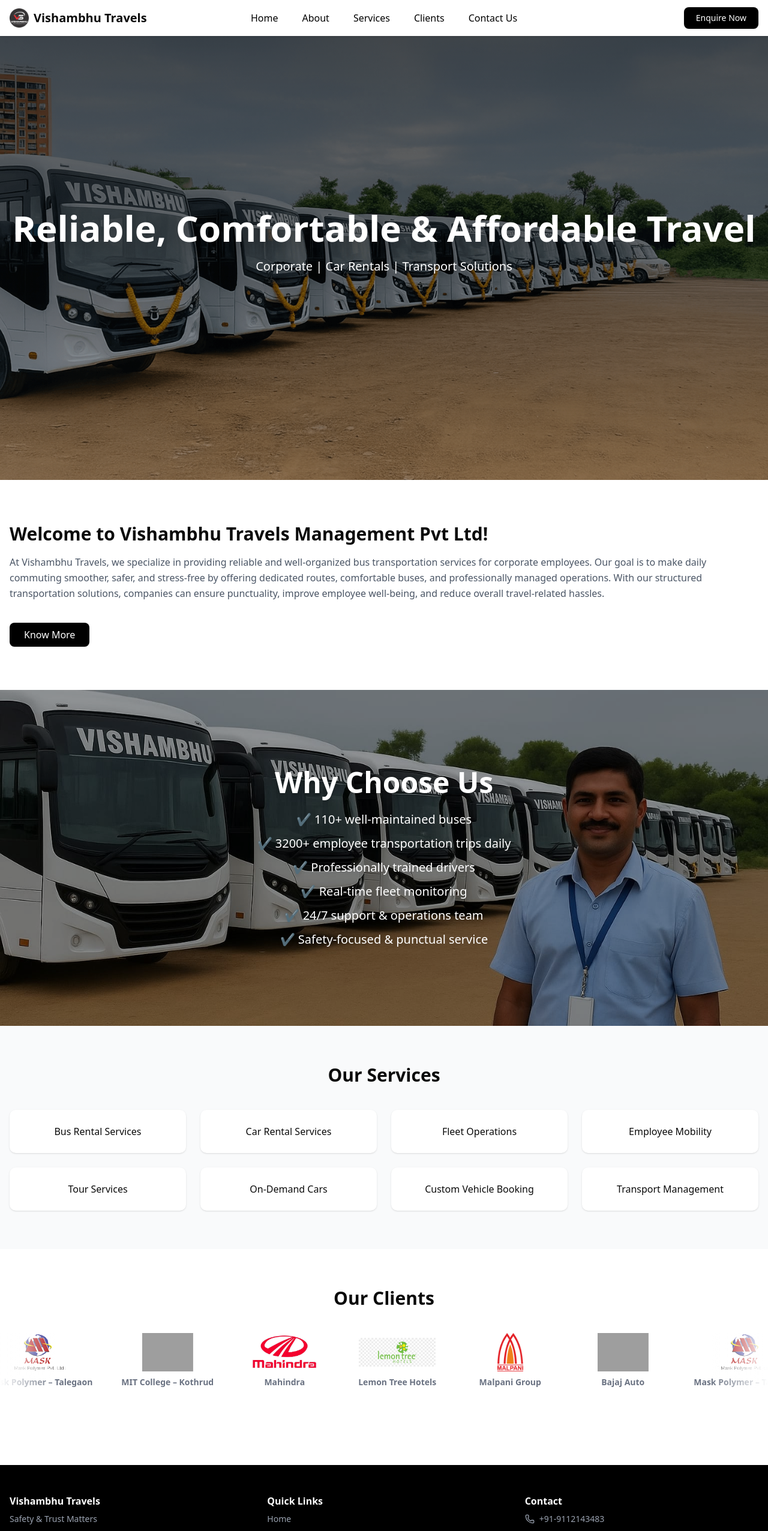
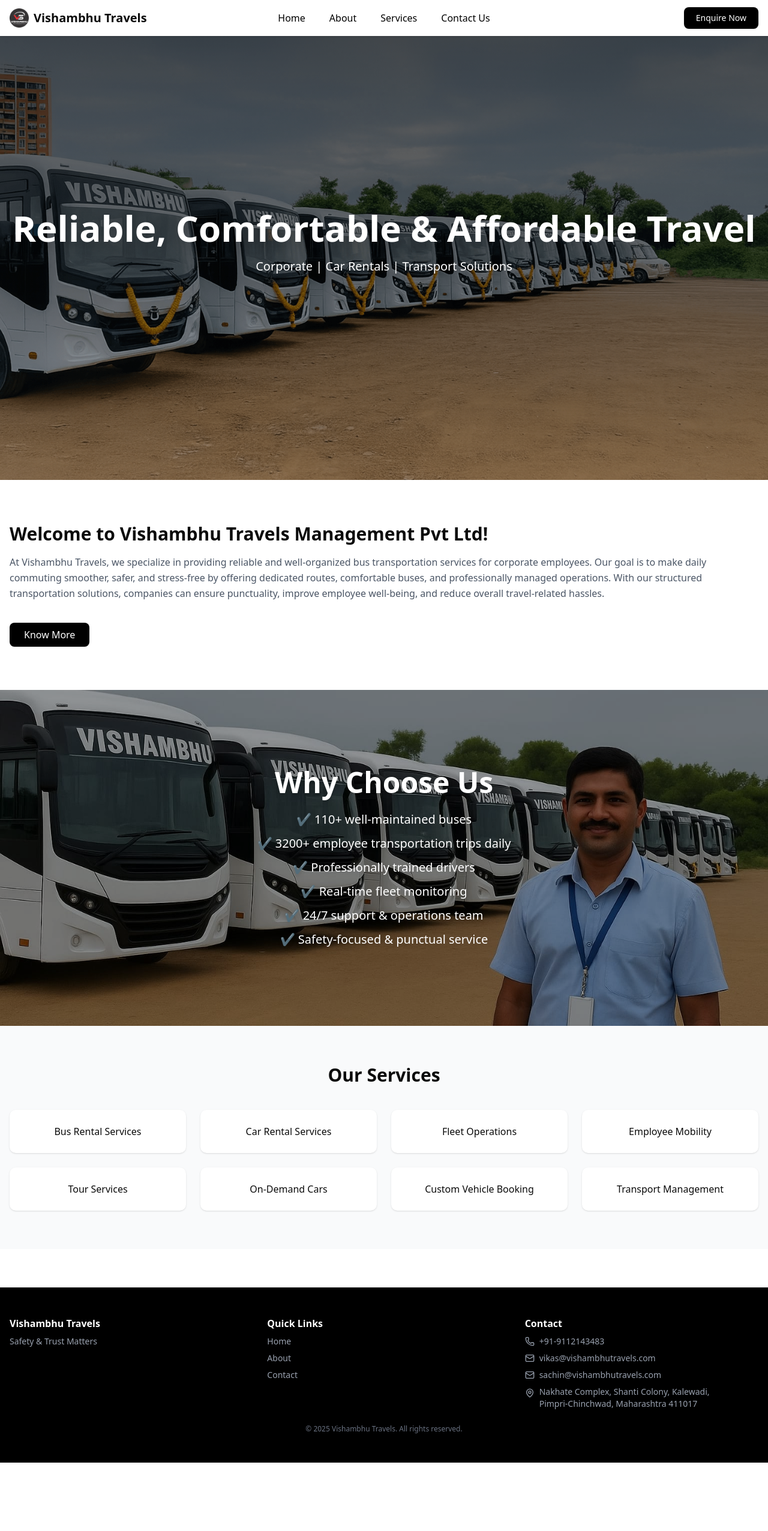
Before and after one commit to Vishambhu-2025/my-personal-project, a Next.js app: page / in a window 1280 px wide. Shown: the top 2552 px of the page at 60% size. After the commit the page ends 2438 px from the top, so only its background shows below. Built offline with nearby package versions, Linux system fonts and the light colour scheme; grey boxes are pictures that could not be loaded.

Commit message:
fix: comment out Clients section in Home page and Navbar for future reference

```diff
--- a/app/page.tsx
+++ b/app/page.tsx
@@ -14,7 +14,7 @@
       <Welcome />
       <WhyChooseUs />
       <Services />
-      <Clients />
+      {/* <Clients /> */}
       <Footer />
     </main>
   );
--- a/components/Navbar.tsx
+++ b/components/Navbar.tsx
@@ -32,7 +32,7 @@
             { label: "Home", link: "#home" },
             { label: "About", link: "#about" },
             { label: "Services", link: "#services" },
-            { label: "Clients", link: "#clients" },
+            // { label: "Clients", link: "#clients" },
             { label: "Contact Us", link: "#contact" },
           ].map((item) => (
             <Link
@@ -74,9 +74,9 @@
             <Link href="#services" onClick={() => setOpen(false)}>
               Services
             </Link>
-            <Link href="#clients" onClick={() => setOpen(false)}>
+            {/* <Link href="#clients" onClick={() => setOpen(false)}>
               Clients
-            </Link>
+            </Link> */}
             <Link href="#contact" onClick={() => setOpen(false)}>
               Contact Us
             </Link>
```
